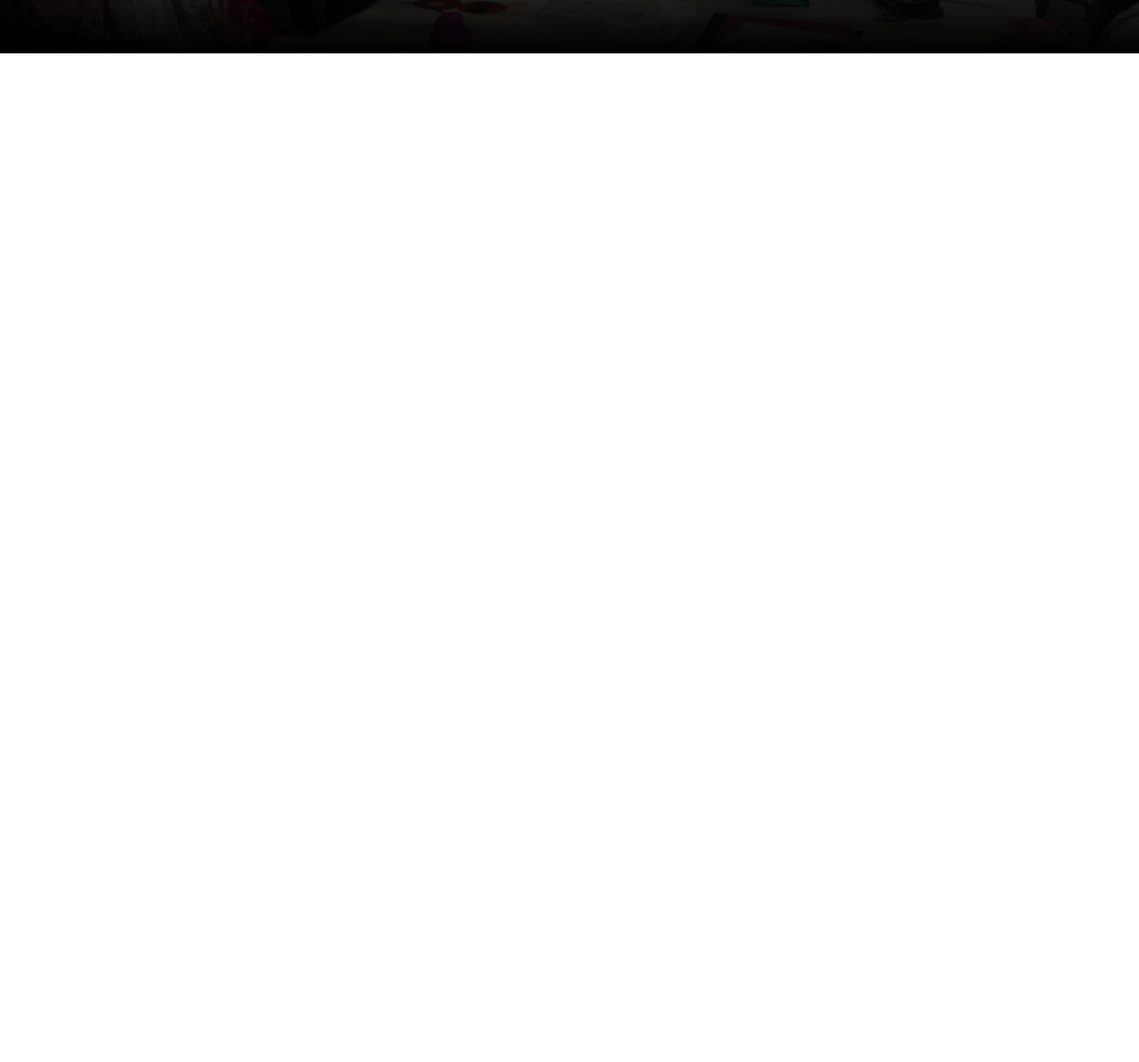
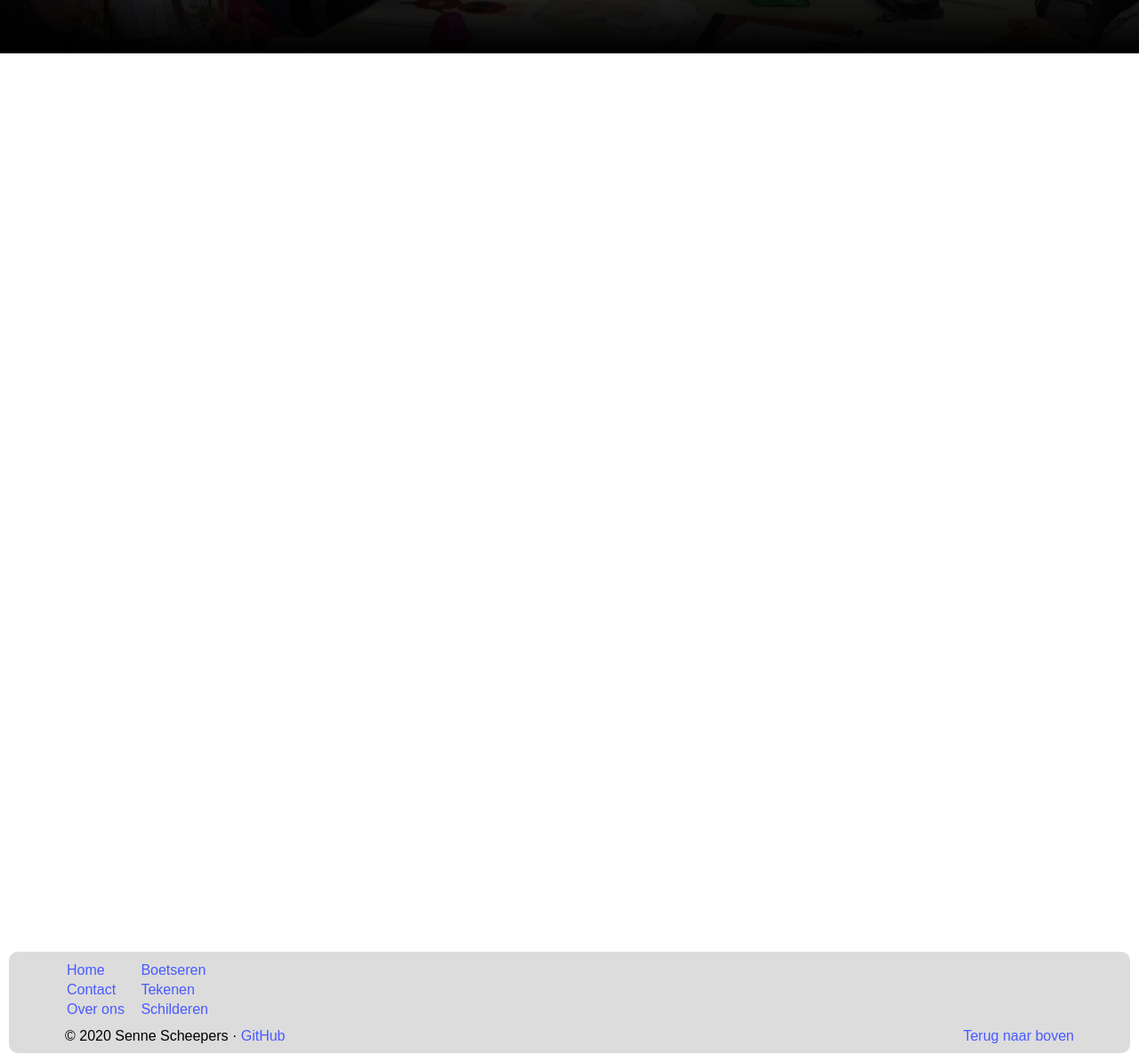
Before and after one commit to sennescheepers/zolderke, a plain HTML site: page index.html in a window 1280 px wide. Shown: the part 500-1694 px from the top of the page at 89% size. Before the commit the page ends 800 px from the top, so only its background shows below. Drawn offline with Linux system fonts and the light colour scheme.

Commit message:
footer done

```diff
--- a/css/index.css
+++ b/css/index.css
@@ -17,6 +17,7 @@ html, body {
     width: 90%;
     margin: 0 auto;
     height: 100%;
+    position: relative;
 }
 
 #nav-bar {
@@ -24,6 +25,7 @@ html, body {
     background: #393939;
     width: 100%;
     position: fixed;
+    z-index: +1;
 }
 
 #nav-bar a {
@@ -78,6 +80,7 @@ html, body {
     background-image: linear-gradient(0deg, rgba(0,0,0,1) 0%, rgba(255,255,255,0) 100%), url("../assets/bg.jpg");
     background-repeat: no-repeat;
     background-size: cover;
+    margin-bottom: 1000px;
 }
 
 #heading div {
@@ -111,3 +114,36 @@ html, body {
     background: #4b74ff;
     transition: ease-in-out .3s;
 }
+
+/* Footer */
+footer {
+    background: #dcdcdc;
+    border: 10px solid #fff;
+    border-radius: 20px;
+}
+
+footer ul {
+    display: inline-block;
+    padding: 10px 10px 10px 0;
+    list-style: none;
+    top: 0;
+}
+
+footer ul li {
+    padding: 2px;
+}
+
+footer a {
+    color: #495aff;
+    text-decoration: none;
+}
+
+footer p {
+    padding-bottom: 10px;
+}
+
+footer p.naar-boven {
+    position: absolute;
+    right: 0;
+    bottom: 0;
+}
--- a/index.html
+++ b/index.html
@@ -26,5 +26,21 @@
         <a href="#">Meer lezen</a>
     </div>
 </article>
+<footer>
+    <div class="container">
+        <ul>
+            <li><a href="#">Home</a></li>
+            <li><a href="#">Contact</a></li>
+            <li><a href="#">Over ons</a></li>
+        </ul>
+        <ul>
+            <li><a href="#">Boetseren</a></li>
+            <li><a href="#">Tekenen</a></li>
+            <li><a href="#">Schilderen</a></li>
+        </ul>
+        <p>&copy; 2020 Senne Scheepers · <a href="https://github.com/sennescheepers" target="_blank">GitHub</a></p>
+        <p class="naar-boven"><a href="#">Terug naar boven</a></p>
+    </div>
+</footer>
 </body>
 </html>
```
Also changed, not shown: assets/2018-Porsche-911-GT2-RS-V13-1080.jpg (deleted), 2 other files.
